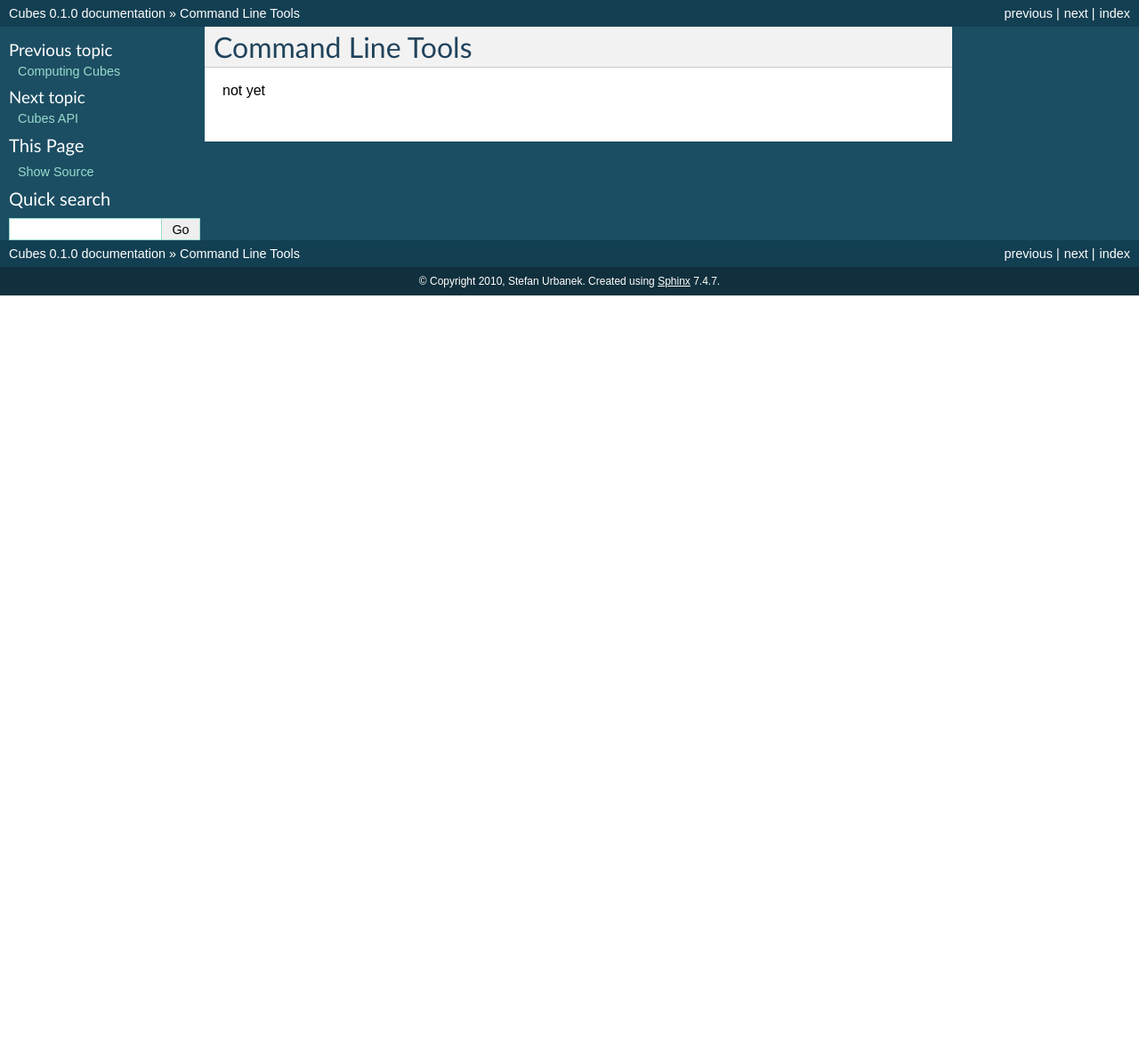
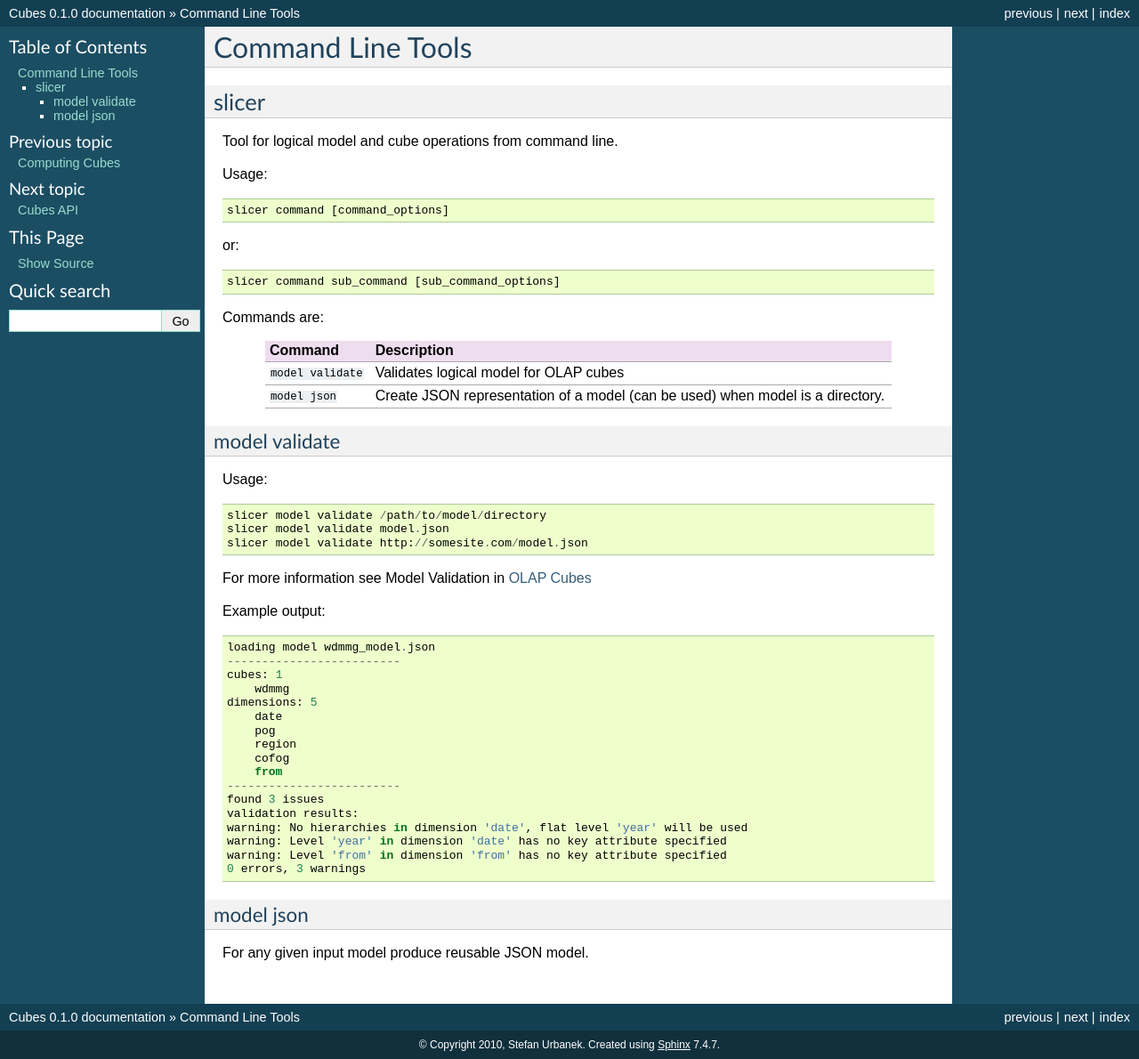
Before and after one commit to DataBrewery/cubes, a Sphinx documentation site: the page built from doc/tools.rst, in a window 1280 px wide. Shown: the whole page at 89% size. Built offline with Sphinx 7.4.7, drawn with Linux system fonts in a browser that asks for light colours; before the commit the page ends 900 px from its top, so only the background shows below that.

Commit message:
added slicer tool (w. model validation); added model from URL creation; temporal suppresion of validation warnings: no mappings and no facts; added sliced documentation

```diff
--- a/cubes/__init__.py
+++ b/cubes/__init__.py
@@ -19,6 +19,7 @@ logging.basicConfig(level=logging.INFO,
 
 __all__ = {
     "default_logger_name",
+    "load_model",
     "model_from_url",
     "model_from_path",
     "model_from_dict",
--- a/doc/cubes.rst
+++ b/doc/cubes.rst
@@ -189,7 +189,7 @@ are warnings, some functionalities might or might not fail or might not work as
 
 You can validate model from command line::
 
-    brewery validate_model /path/to/model
+    slicer model validate /path/to/model
 
 Errors
 ------
--- a/doc/tools.rst
+++ b/doc/tools.rst
@@ -1,4 +1,63 @@
 Command Line Tools
 ******************
 
-not yet
+slicer
+======
+
+Tool for logical model and cube operations from command line.
+
+Usage::
+
+    slicer command [command_options]
+
+or::
+
+    slicer command sub_command [sub_command_options]
+
+Commands are:
+
++-----------------------+----------------------------------------------------------------------+
+| Command               | Description                                                          |
++=======================+======================================================================+
+|``model validate``     | Validates logical model for OLAP cubes                               |
++-----------------------+----------------------------------------------------------------------+
+|``model json``         | Create JSON representation of a model (can be used)                  |
+|                       | when model is a directory.                                           |
++-----------------------+----------------------------------------------------------------------+
+
+model validate
+--------------
+
+Usage::
+
+    slicer model validate /path/to/model/directory
+    slicer model validate model.json
+    slicer model validate http://somesite.com/model.json
+
+For more information see Model Validation in :doc:`cubes`
+
+
+Example output::
+
+    loading model wdmmg_model.json
+    -------------------------
+    cubes: 1
+        wdmmg
+    dimensions: 5
+        date
+        pog
+        region
+        cofog
+        from
+    -------------------------
+    found 3 issues
+    validation results:
+    warning: No hierarchies in dimension 'date', flat level 'year' will be used
+    warning: Level 'year' in dimension 'date' has no key attribute specified
+    warning: Level 'from' in dimension 'from' has no key attribute specified
+    0 errors, 3 warnings
+
+model json
+----------
+
+For any given input model produce reusable JSON model.
--- a/setup.py
+++ b/setup.py
@@ -13,7 +13,8 @@ setup(
         # If any package contains *.txt or *.rst files, include them:
         '': ['*.txt', '*.rst'],
     },
-    scripts = [],
+
+    scripts = ['bin/slicer'],
 
     classifiers = [
         'Development Status :: 3 - Alpha',
@@ -31,7 +32,7 @@ setup(
     # metadata for upload to PyPI
     author = "Stefan Urbanek",
     author_email = "stefan.urbanek@gmail.com",
-    description = "Framework for Online Analytical Processing (CUBES), multidimensional analysis and cube precomputation",
+    description = "Framework for Online Analytical Processing (OLAP), multidimensional analysis and cube precomputation",
     license = "GPL",
     keywords = "olap multidimensional data analysis",
     url = "http://databrewery.org"
```
Also changed, not shown: doc/index.rst (+3 -5 lines), doc/introduction.rst (+7 -2 lines), 4 other files.
